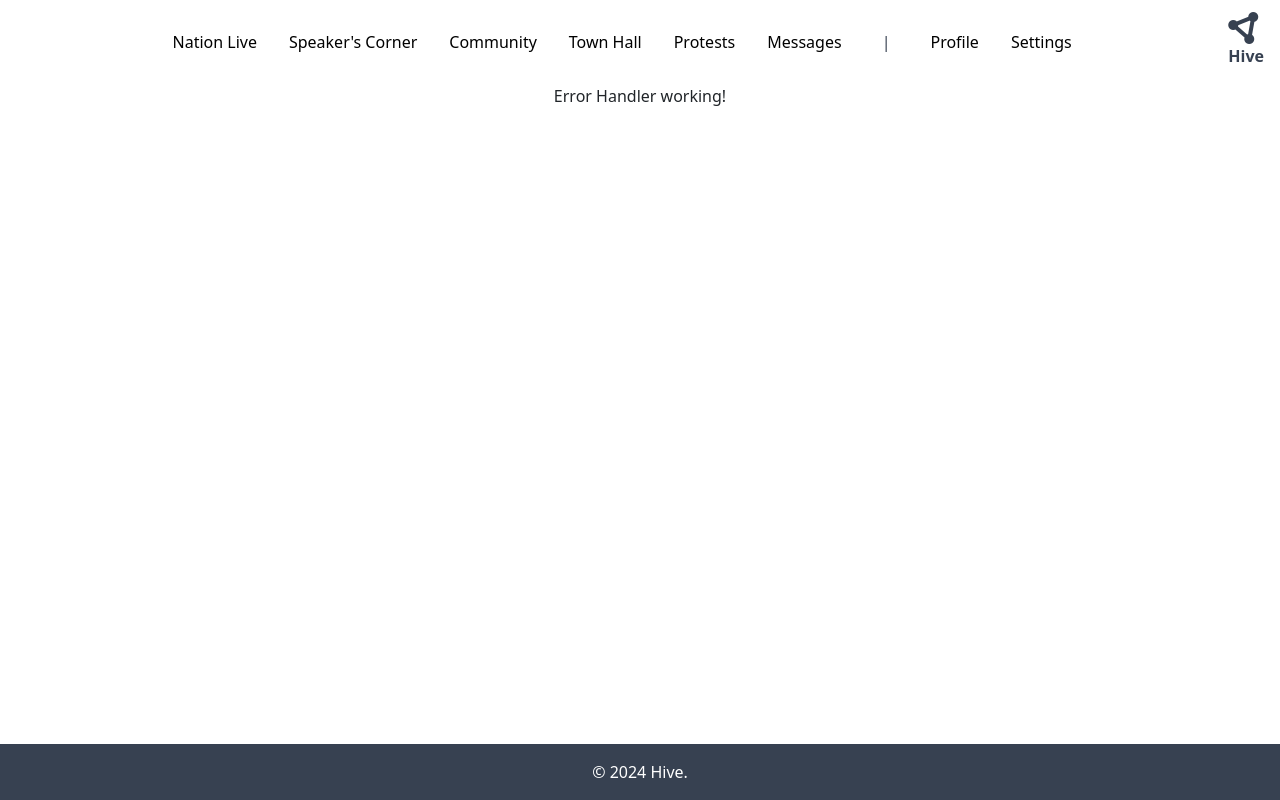
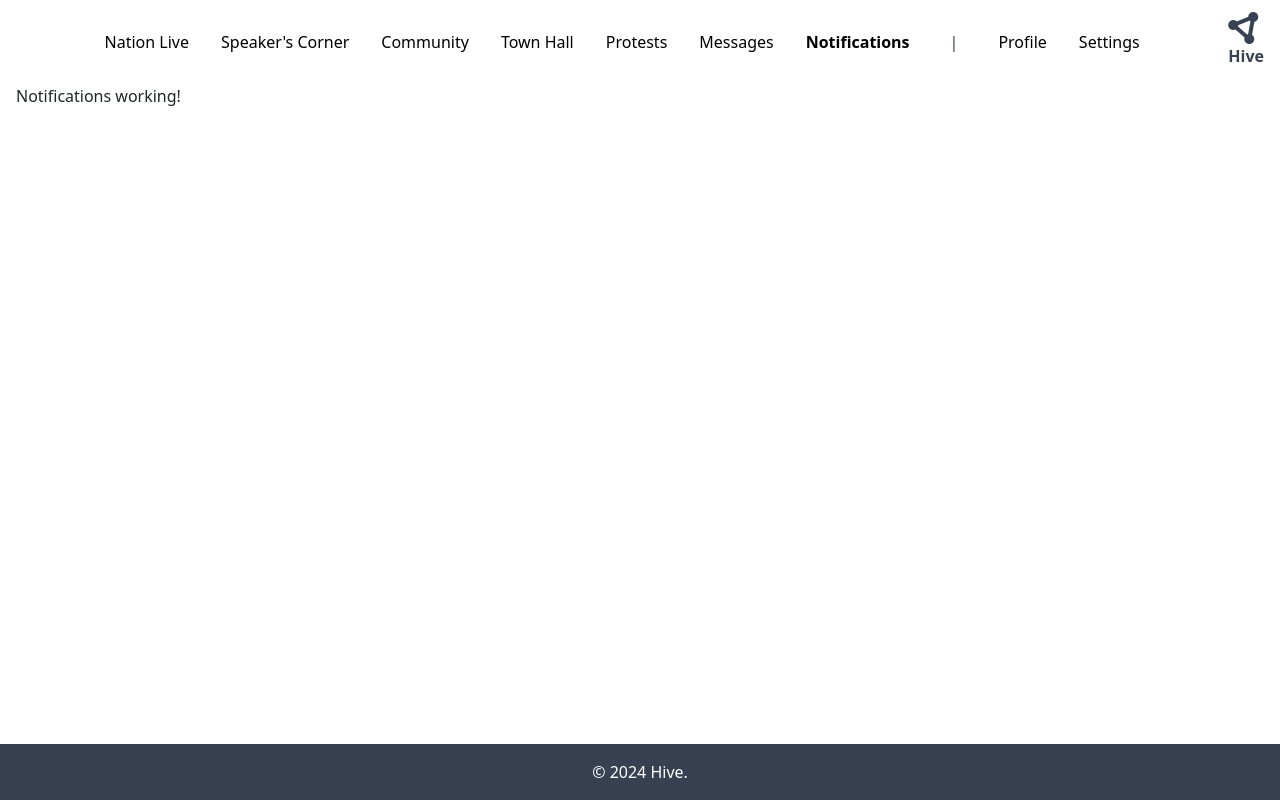
Before and after one commit to CraigAT1181/hive_fe, a React (Vite) app: page /notifications in a window 1280 px wide. Built offline with nearby package versions, Linux system fonts and the light colour scheme.

Commit message:
Added Notifications component, and updated App.jsx

```diff
--- a/src/App.jsx
+++ b/src/App.jsx
@@ -15,6 +15,7 @@ const SpeakersCorner = lazy(() =>
 const TownHall = lazy(() => import("./components/TownHall/TownHall"));
 const Protests = lazy(() => import("./components/Protests/Protests"));
 const Messages = lazy(() => import("./components/Messages/Messages"));
+const Notifications = lazy(() => import("./components/Notifications/Notifications"));
 const Profile = lazy(() => import("./components/Profile/Profile"));
 const Settings = lazy(() => import("./components/Settings/Settings"));
 
@@ -38,6 +39,7 @@ export default function App() {
             <Route path="/speakers-corner" element={<SpeakersCorner />} />
             <Route path="/community" element={<Community />} />
             <Route path="/messages" element={<Messages />} />
+            <Route path="/notifications" element={<Notifications />} />
             <Route path="/protests" element={<Protests />} />
             <Route path="/settings" element={<Settings />} />
             <Route path="/*" element={<ErrorHandler />} />
--- a/src/components/Header/HeaderDrawer.jsx
+++ b/src/components/Header/HeaderDrawer.jsx
@@ -124,6 +124,19 @@ export default function HeaderDrawer({ isDrawerOpen, toggleDrawer }) {
             </div>
           </Link>
           <Link
+            to="/messages"
+            className="drawer-nav-item"
+            onClick={toggleDrawer}>
+            <div className="flex">
+              <div className="mr-4 w-6">
+                <i className="fa-solid fa-bell"></i>
+              </div>
+              <div>
+                <p className="mb-0 font-semibold">Notifications</p>
+              </div>
+            </div>
+          </Link>
+          <Link
             to="/profile"
             className="drawer-nav-item"
             onClick={toggleDrawer}>
--- a/src/components/Header/HeaderNav.jsx
+++ b/src/components/Header/HeaderNav.jsx
@@ -48,6 +48,13 @@ export default function HeaderNav({ pageTitle }) {
         }`}>
         Messages
       </Link>
+      <Link
+        to="/notifications"
+        className={`nav-item ${
+          pageTitle === "NOTIFICATIONS" ? "selected-nav-item" : ""
+        }`}>
+        Notifications
+      </Link>
       <div className="mx-4">|</div>
       <Link
         to="/profile"
--- /dev/null
+++ b/src/components/Notifications/Notifications.jsx
@@ -0,0 +1,9 @@
+import React from "react";
+
+export default function Notifications() {
+  return (
+    <div>
+      <p>Notifications working!</p>
+    </div>
+  );
+}
```
